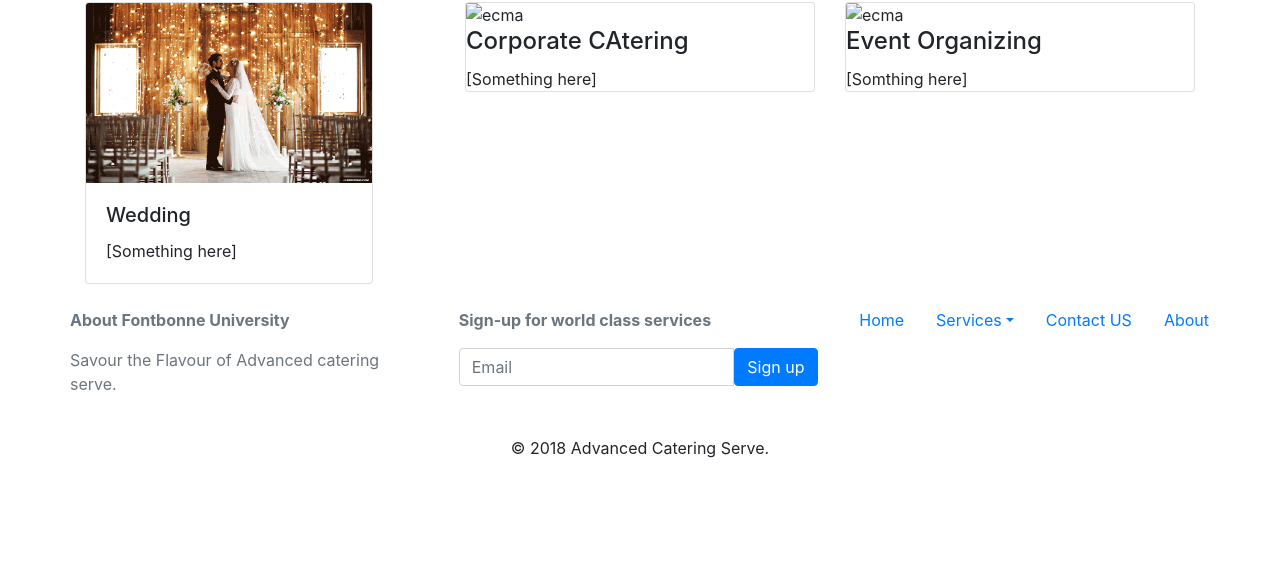
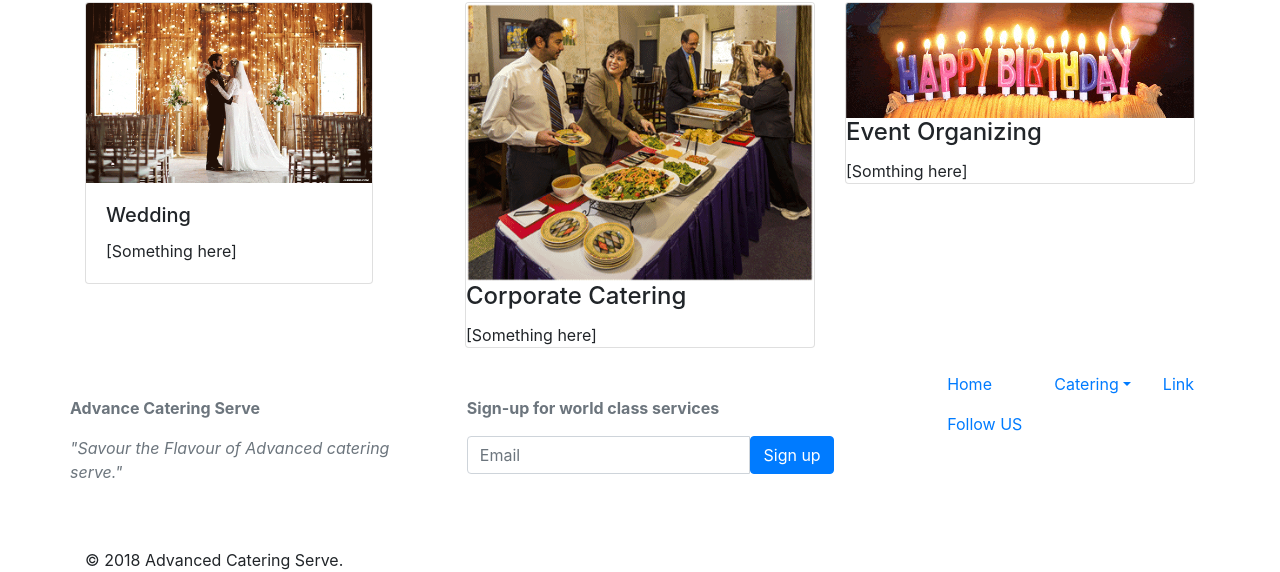
Before and after one commit to abhibesoya/AdvanceCateringServe, a plain HTML site: page index.html in a window 1280 px wide. Shown: the part 646-1218 px from the top of the page. Before the commit the page ends 1106 px from the top, so only its background shows below. Drawn offline with nearby package versions, Linux system fonts and the light colour scheme.

Commit message:
image added

```diff
--- a/index.html
+++ b/index.html
@@ -80,11 +80,11 @@
 
     <!-- Speakers -->
 
-    <h1 id="speaker" class="display-4 text-center">Speakers</h1>
+    <h1 id="speaker" class="display-4 text-center">Services</h1>
     <div class="row">
         <div class="col-md-6 col-lg-4">
             <div class="card" style="width: 18rem;">
-                <img class="card-img-top" src="images/pic1.gif" alt="angie">
+                <img class="card-img-top" src="images/pic1.gif" alt="corp">
                 <div class="card-body">
                     <h5 class="card-title">Wedding</h5>
                     <p class="card-text">[Something here]</p>
@@ -94,16 +94,16 @@
         </div>
         <div class="col-md-6 col-lg-4">
             <div class="card">
-                <img class="card-img-top" src="images/ecma.png" alt="ecma">
+                <img class="card-img-top " src="images/pic2.gif" alt="ecma">
                 <div class="card-block">
-                    <h4 class="card-title">Corporate CAtering</h4>
+                    <h4 class="card-title">Corporate Catering</h4>
                     <p class="card-text">[Something here]</p>
                 </div>
             </div>
         </div>
         <div class="col-md-6 col-lg-4">
             <div class="card">
-                <img class="card-img-top" src="images/ecma.png" alt="ecma">
+                <img class="card-img-top" src="images/source.gif" alt="ecma">
                 <div class="card-block">
                     <h4 class="card-title">Event Organizing</h4>
                     <p class="card-text">[Somthing here]</p>
@@ -172,10 +172,10 @@
 
 
         <hr>
-        <div class="row py-4 text-muted">
+        <div class="row py-5 text-muted">
             <div class="col-md-6">
-                <p><strong>About Fontbonne University</strong></p>
-                <p>Savour the Flavour of Advanced catering serve.</p>
+                <p><strong>Advance Catering Serve</strong></p>
+                <p class="font-italic">"Savour the Flavour of Advanced catering serve."</p>
             </div>
             <div class="col-md-6">
                 <p><strong>Sign-up for world class services</strong></p>
@@ -192,30 +192,31 @@
 
 
         <div class="row py-3">
+            <div class="col md-7">
                 <ul class="nav nav-pills">
                     <li class="nav-item">
-                    <a class="nav-link " href="#">Home</a>
+                        <a class="nav-link" href="#">Home</a>
+                        <a class="nav-link" href="#">Follow US</a>
                     </li>
                     <li class="nav-item dropdown">
-                    <a class="nav-link dropdown-toggle" data-toggle="dropdown" href="#" role="button" aria-haspopup="true" aria-expanded="false">Services</a>
+                        <a class="nav-link dropdown-toggle" data-toggle="dropdown" href="#" role="button" aria-haspopup="true" aria-expanded="false">Catering</a>
                         <div class="dropdown-menu">
-                        <a class="dropdown-item" href="#">Wedding Catering</a>
-                        <a class="dropdown-item" href="#">Corporate Catering</a>
-                        <a class="dropdown-item" href="#">Event organizing</a>
-                        <div class="dropdown-divider"></div>
+                            <a class="dropdown-item" href="#">Wedding</a>
+                            <a class="dropdown-item" href="#">Corporate</a>
+                            <a class="dropdown-item" href="#">Event organising</a>
+
                         </div>
                     </li>
-
                     <li class="nav-item">
-                    <a class="nav-link" href="#">Contact US</a>
+                        <a class="nav-link" href="#">Link</a>
                     </li>
                     <li class="nav-item">
-                    <a class="nav-link " href="#">About</a>
                     </li>
                 </ul>
+
             </div>
-
-        <div class="col md-5 text-center ">
+        </div>
+        <div class="col md-5 ">
             &copy; 2018 Advanced Catering Serve.
         </div>
     </div> <!-- /.container -->
```
Also changed, not shown: images/pic2.gif (added), images/source.gif (added). Lines whose indentation alone changed are shown as unchanged.
